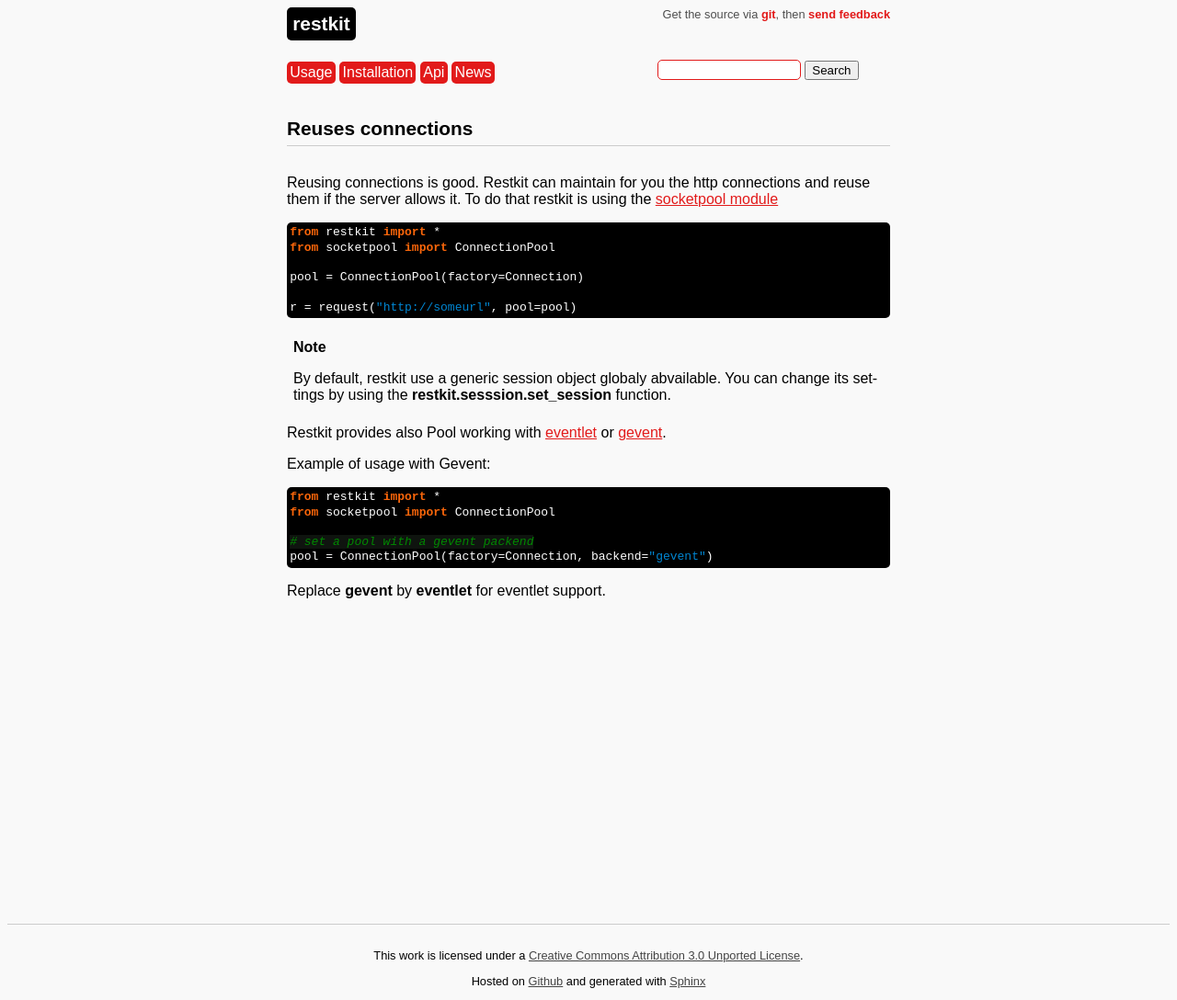
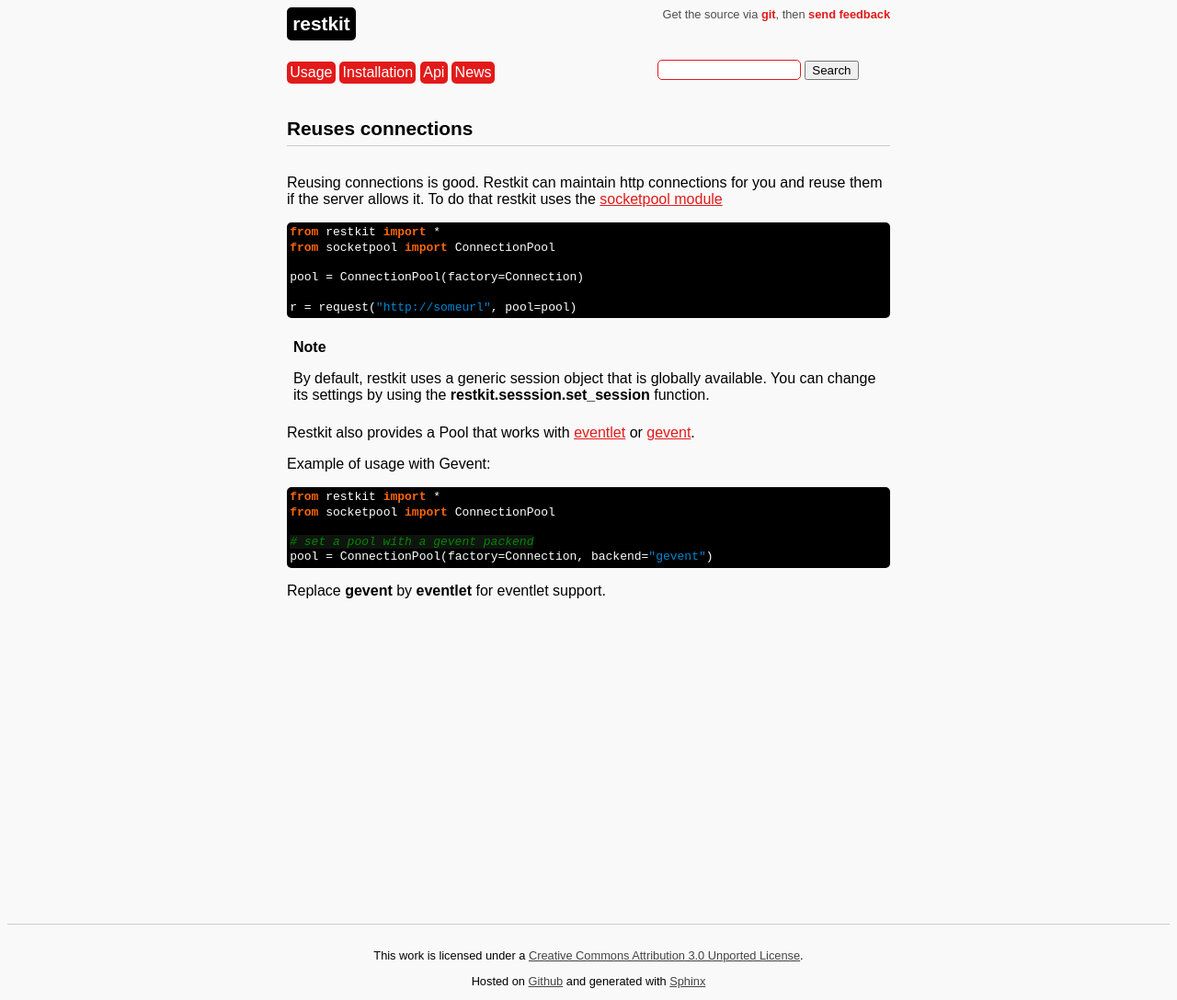
Before and after one commit to benoitc/restkit, a Sphinx documentation site: the page built from doc/pool.rst, in a window 1280 px wide. Shown: the whole page at 92% size. Built offline with Sphinx 7.4.7, drawn with Linux system fonts in a browser that asks for light colours; pages that are not in the unit, such as notebooks, are missing from menus; comment, search, counter and statistics services are not loaded.

Commit message:
Language improvements.

```diff
--- a/doc/pool.rst
+++ b/doc/pool.rst
@@ -1,9 +1,9 @@
 Reuses connections
 ==================
 
-Reusing connections is good. Restkit can maintain for you the http
-connections and reuse them if the server allows it. To do that restkit
-is using the `socketpool module
+Reusing connections is good. Restkit can maintain http
+connections for you and reuse them if the server allows it. To do that restkit
+uses the `socketpool module
 <https://github.com/benoitc/socketpool>`_ ::
 
     from restkit import *
@@ -15,11 +15,11 @@
 
 .. NOTE::
 
-    By default, restkit use a generic session object globaly abvailable.
+    By default, restkit uses a generic session object that is globally available.
     You can change its settings by using the
     **restkit.sesssion.set_session** function.
 
-Restkit provides also Pool working with `eventlet <http://eventlet.net>`_ or `gevent <http://gevent.net>`_.
+Restkit also provides a Pool that works with `eventlet <http://eventlet.net>`_ or `gevent <http://gevent.net>`_.
 
 Example of usage with Gevent::
 
```
